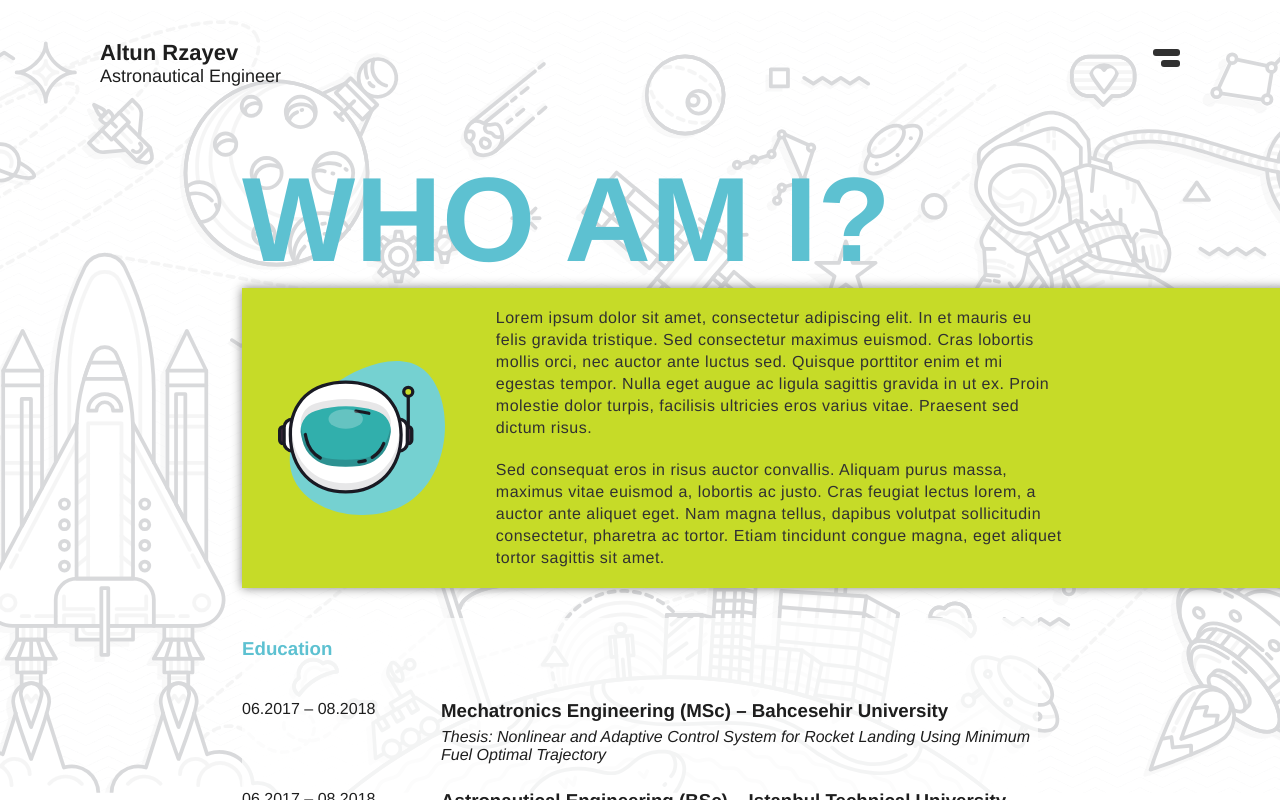
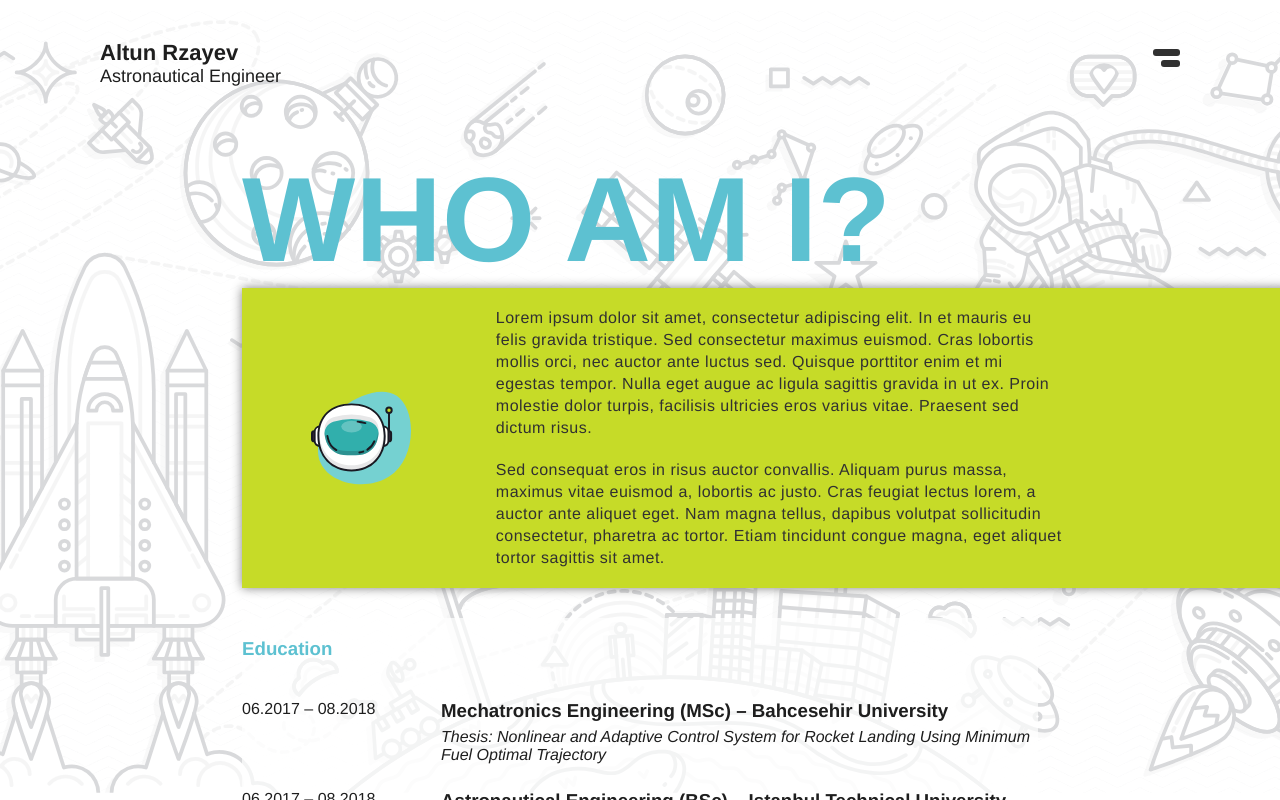
Before and after one commit to SuraRzayeva/EngineerPortfolio-AR, a Next.js app: page /resume in a window 1280 px wide. Built offline with nearby package versions, Linux system fonts and the light colour scheme.

Commit message:
testing images

```diff
--- a/pages/resume.js
+++ b/pages/resume.js
@@ -2,10 +2,10 @@ import { ResumeStyle } from '../styles/pageStyles/ResumeStyle'
 import { useContext, useEffect } from 'react'
 import Link from 'next/link'
 import Context from '../store/Context'
-import Head from 'next/head'
+import Image from 'next/image'
 import SEOHead from '../components/SEOHead'
 
-const Resume = ({ image }) => {
+const Resume = () => {
   const { menuActive, setResumeActive, setAboutActive, setHomeActive, setProjectsActive, setContactActive, setMenuActive } = useContext(Context)
 
   useEffect(() => {
@@ -27,7 +27,7 @@ const Resume = ({ image }) => {
         </div>
         <div className="intro-section">
           <div className="photo">
-            <img className="img" src={image} alt="" />
+            <Image className="img" src="/svg/2.svg" alt="" width="100%" height="100%" />
           </div>
           <div className="intro-text">
             <p>
@@ -190,11 +190,4 @@ const Resume = ({ image }) => {
   )
 }
 
-Resume.getInitialProps = () => {
-  const image = '/svg/2.svg'
-  return {
-    image: image,
-  }
-}
-
 export default Resume
```
